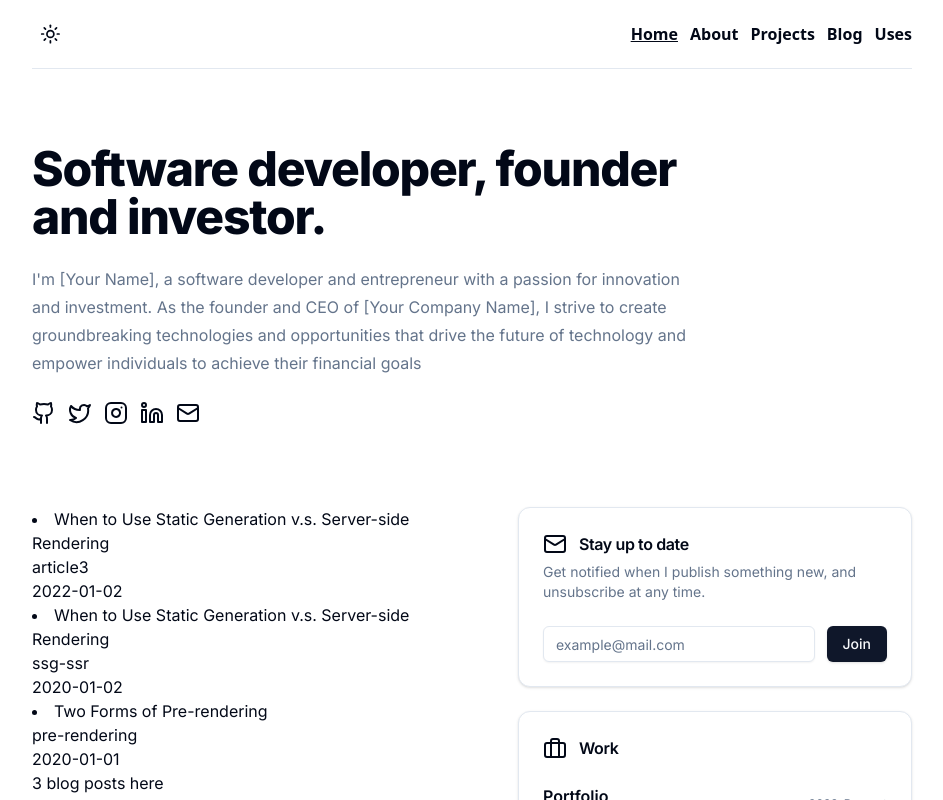
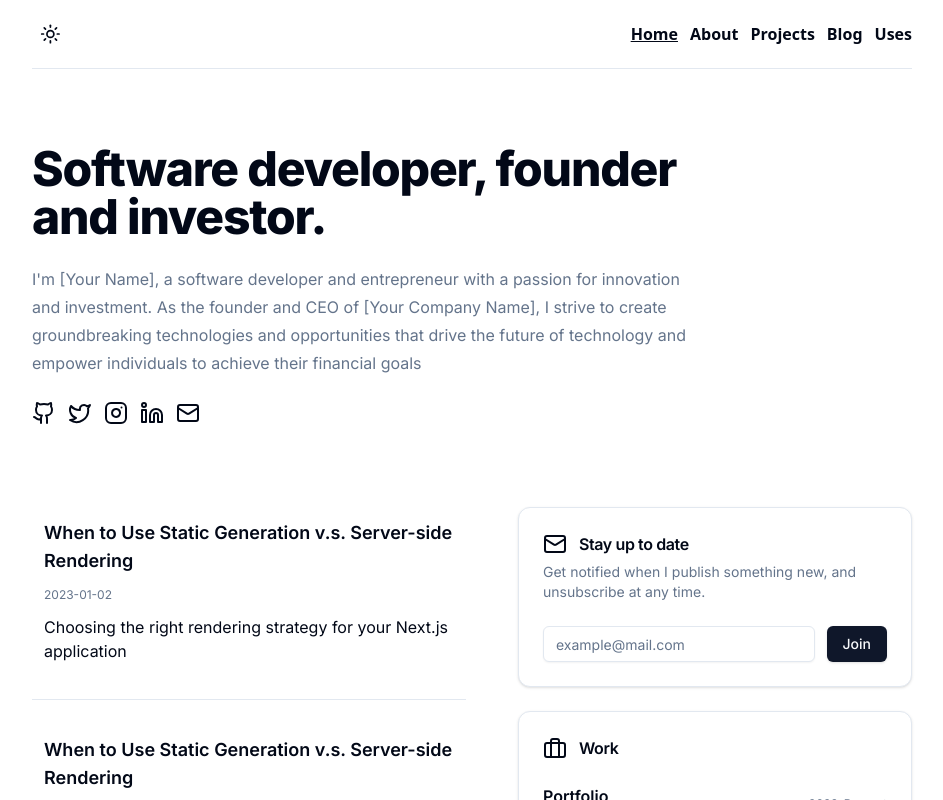
Before and after one commit to piotrszubert/nextjs-dev-portfolio, a Next.js app: page / in a window 1280 px wide. Shown: the top 800 px of the page, without its empty margins (168-1111 px from the left). Built offline with nearby package versions, Linux system fonts and the light colour scheme.

Commit message:
changes for blog posts

```diff
--- a/package.json
+++ b/package.json
@@ -10,6 +10,7 @@
   },
   "dependencies": {
     "@radix-ui/react-icons": "^1.3.0",
+    "@radix-ui/react-separator": "^1.0.3",
     "@radix-ui/react-slot": "^1.0.2",
     "@types/node": "20.3.3",
     "@types/react": "18.2.14",
--- a/pages/index.tsx
+++ b/pages/index.tsx
@@ -6,8 +6,9 @@ import WorkCard from '@/components/workCard'
 import NewsletterCard from '@/components/newsletterCard'
 
 import { getSortedPostsData } from '@/lib/posts';
+import PostsList from '@/components/postsList'
 
-export async function getStaticProps() {
+export async function getServerSideProps() {
   const allPostsData = getSortedPostsData();
   return {
     props: {
@@ -44,16 +45,7 @@ export default function Home({allPostsData}: any) {
         </div>
         <div className="grid grid-cols-1 md:grid-cols-2 gap-3">
           <div>
-          {allPostsData.map(({ id, date, title } : postType) => (
-            <li key={id}>
-              {title}
-              <br />
-              {id}
-              <br />
-              {date}
-            </li>
-          ))}
-            3 blog posts here
+            <PostsList posts={allPostsData}/>
           </div>
           <div className='space-y-6 md:ps-10'>
             <NewsletterCard/>
--- a/posts/article3.md
+++ b/posts/article3.md
@@ -1,6 +1,7 @@
 ---
-title: 'When to Use Static Generation v.s. Server-side Rendering'
-date: '2022-01-02'
+heading: 'When to Use Static Generation v.s. Server-side Rendering'
+subheading: 'Choosing the right rendering strategy for your Next.js application'
+date: '2023-01-02'
 ---
 
 We recommend using **Static Generation** (with and without data) whenever possible because your page can be built once and served by CDN, which makes it much faster than having a server render the page on every request.
--- a/posts/pre-rendering.md
+++ b/posts/pre-rendering.md
@@ -1,6 +1,7 @@
 ---
-title: 'Two Forms of Pre-rendering'
-date: '2020-01-01'
+heading: 'When to Use Static Generation v.s. Server-side Rendering'
+subheading: 'Choosing the right rendering strategy for your Next.js application'
+date: '2022-01-01'
 ---
 
 Next.js has two forms of pre-rendering: **Static Generation** and **Server-side Rendering**. The difference is in **when** it generates the HTML for a page.
--- a/posts/ssg-ssr.md
+++ b/posts/ssg-ssr.md
@@ -1,6 +1,7 @@
 ---
-title: 'When to Use Static Generation v.s. Server-side Rendering'
-date: '2020-01-02'
+heading: 'When to Use Static Generation v.s. Server-side Rendering'
+subheading: 'Choosing the right rendering strategy for your Next.js application'
+date: '2021-01-02'
 ---
 
 We recommend using **Static Generation** (with and without data) whenever possible because your page can be built once and served by CDN, which makes it much faster than having a server render the page on every request.
```
Also changed, not shown: 1 other file (tests, documents, lock files or other folders).
